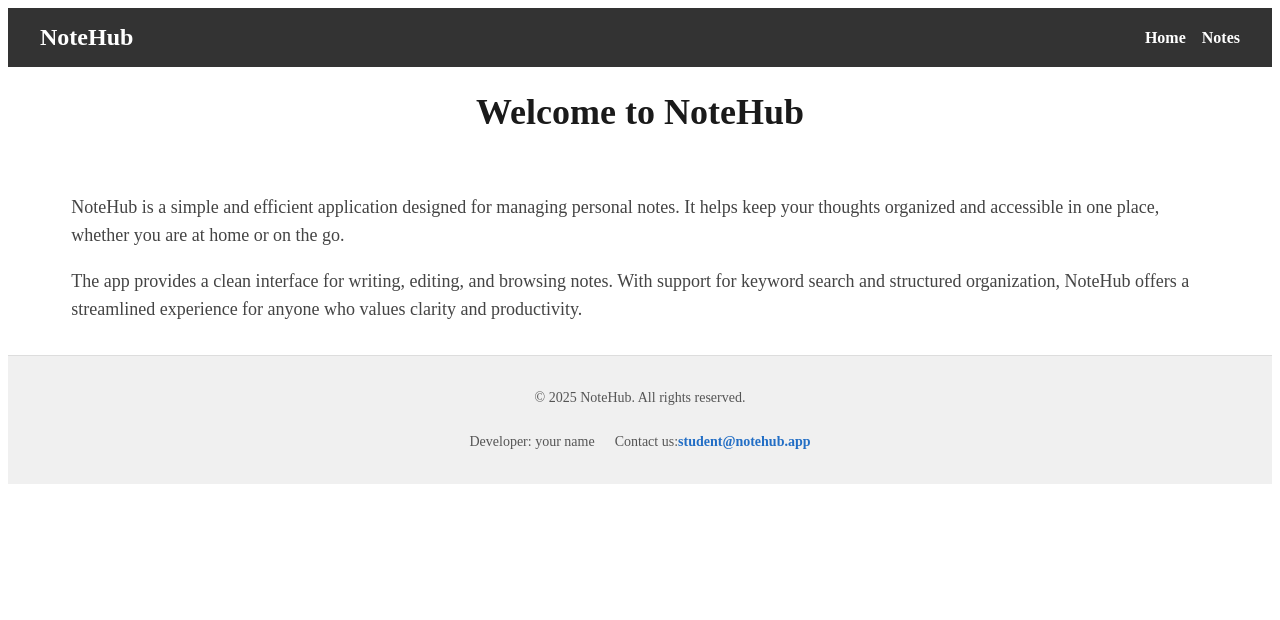
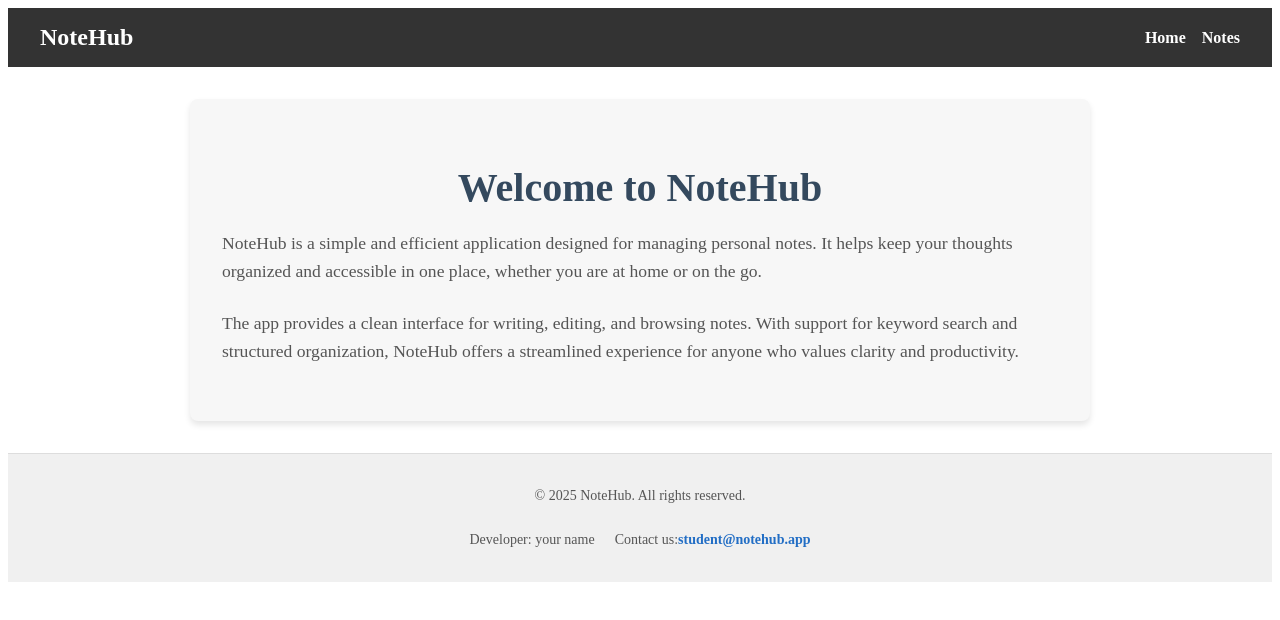
Before and after one commit to Oksana-git-ux/06-notehub-nextjs, a Next.js app: page / in a window 1280 px wide. Shown: the top 620 px of the page. Built offline with nearby package versions, Linux system fonts and the light colour scheme.

Commit message:
update files app

```diff
--- a/app/Home.module.css
+++ b/app/Home.module.css
@@ -1,25 +1,26 @@
-.main {
-  flex: 1;
+.mainContainer {
+  padding: 2rem;
+  max-width: 900px;
+  margin: 0 auto;
 }
 
-.container {
-  width: 90%;
-  max-width: 1280px;
-  margin: 0px auto;
-  padding: 0 16px 16px;
+.contentSection {
+  background-color: #f7f7f7;
+  padding: 2rem;
+  border-radius: 8px;
+  box-shadow: 0 4px 6px rgba(0, 0, 0, 0.1);
 }
 
 .title {
-  font-size: 36px;
-  font-weight: 700;
-  color: #1a1a1a;
-  margin-bottom: 60px;
+  font-size: 2.5rem;
+  color: #34495e;
+  margin-bottom: 1rem;
   text-align: center;
 }
 
 .description {
-  font-size: 18px;
-  color: #444444;
-  line-height: 28px;
-  margin-bottom: 16px;
+  font-size: 1.1rem;
+  line-height: 1.6;
+  color: #555;
+  margin-bottom: 1.5rem;
 }
--- a/app/notes/[id]/NoteDetails.client.tsx
+++ b/app/notes/[id]/NoteDetails.client.tsx
@@ -17,6 +17,7 @@ const NoteDetailsClient: React.FC<NoteDetailsClientProps> = ({ noteId }) => {
     const { data: note, isLoading, isError, error } = useQuery<Note>({
         queryKey: ['note', noteId],
         queryFn: () => fetchNoteById(noteId),
+        refetchOnMount: false,
     });
 
     if (isLoading) {
--- a/app/page.tsx
+++ b/app/page.tsx
@@ -3,19 +3,23 @@ import css from './Home.module.css';
 
 export default function HomePage() {
   return (
-    <div className={css.container}>
+    <main className={css.mainContainer}>
+      <section className={css.contentSection}>
         <h1 className={css.title}>Welcome to NoteHub</h1>
+
         <p className={css.description}>
           NoteHub is a simple and efficient application designed for managing
           personal notes. It helps keep your thoughts organized and accessible
           in one place, whether you are at home or on the go.
         </p>
+
         <p className={css.description}>
           The app provides a clean interface for writing, editing, and browsing
           notes. With support for keyword search and structured organization,
           NoteHub offers a streamlined experience for anyone who values clarity
           and productivity.
         </p>
-    </div>
+      </section>
+    </main>
   );
 }
```
Also changed, not shown: app/notes/[id]/page.tsx (+9 -4 lines), app/notes/page.tsx (+8 -2 lines). Lines whose indentation alone changed are shown as unchanged.
